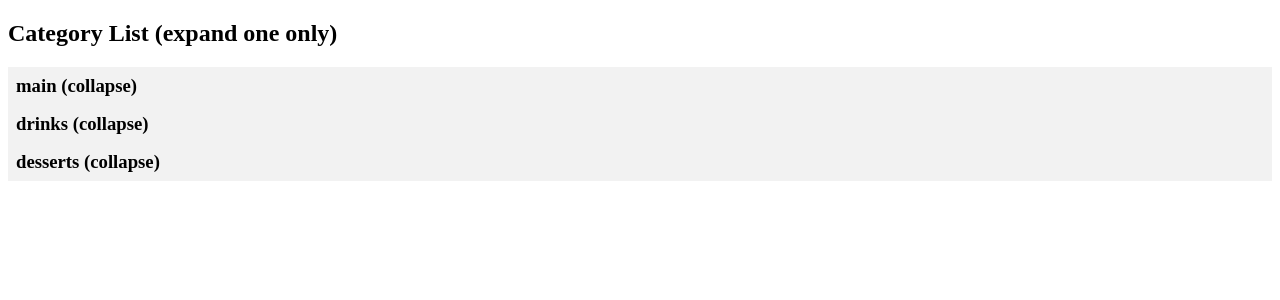
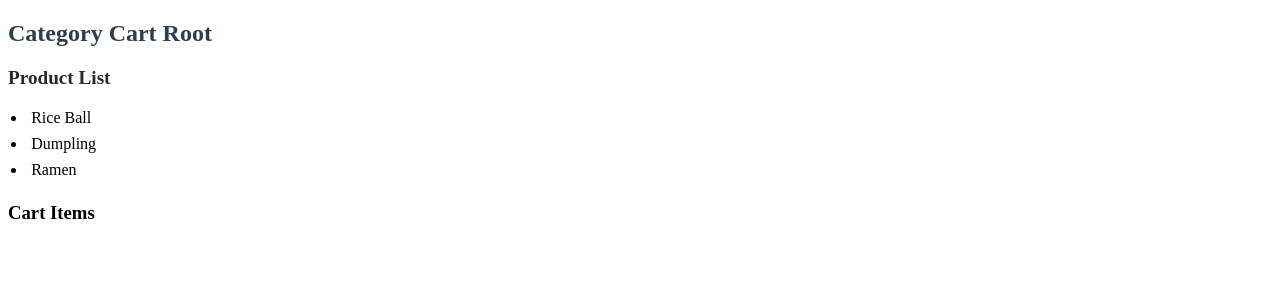
Before and after one commit to Bob769-wq/Angular-lunch-selecor, an Angular app: page / in a window 1280 px wide. Shown: the top 300 px of the page. Built offline with nearby package versions, Linux system fonts and the light colour scheme.

Commit message:
new cart selector system

```diff
--- /dev/null
+++ b/src/app/category-cart/category-cart.component.css
@@ -0,0 +1,3 @@
+h2 {
+  color: #2c3e50;
+}
--- /dev/null
+++ b/src/app/category-cart/category-cart.component.html
@@ -0,0 +1,9 @@
+<h2>Category Cart Root</h2>
+<app-product-list [products]="products()" (add)="addToCart($event)"></app-product-list>
+
+<h3>Cart Items</h3>
+<ul>
+  @for (item of cart(); track $index) {
+  <li>{{item}}</li>
+  }
+</ul>
--- /dev/null
+++ b/src/app/category-cart/category-cart.component.ts
@@ -0,0 +1,21 @@
+import { Component, signal } from '@angular/core';
+import { CommonModule } from '@angular/common';
+import { ProductListComponent } from './product-list.component';
+
+@Component({
+  standalone: true,
+  selector: 'app-category-cart',
+  imports: [CommonModule, ProductListComponent],
+  templateUrl: './category-cart.component.html',
+  styleUrls: ['./category-cart.component.css']
+})
+
+export class CategoryCartComponent {
+  products = signal(['Rice Ball', 'Dumpling', 'Ramen']);
+
+  addToCart(product: string) {
+    this.cart.update(cart => [...cart, product]);
+  }
+
+  cart = signal<string[]>([]);
+}
--- /dev/null
+++ b/src/app/category-cart/product-item.component.css
@@ -0,0 +1,9 @@
+.item {
+  cursor: pointer;
+  padding: 4px;
+  transition: background .2s;
+}
+
+.item:hover {
+  background-color: #f0f0f0;
+}
--- /dev/null
+++ b/src/app/category-cart/product-item.component.html
@@ -0,0 +1 @@
+<li (click)="handleClick()" class="item">{{name}}</li>
--- /dev/null
+++ b/src/app/category-cart/product-item.component.ts
@@ -0,0 +1,19 @@
+import { Component, Input, Output, EventEmitter } from "@angular/core";
+import { CommonModule } from "@angular/common";
+
+@Component({
+  standalone: true,
+  selector: 'app-product-item',
+  imports: [CommonModule],
+  templateUrl: './product-item.component.html',
+  styleUrls: ['./product-item.component.css']
+})
+
+export class ProductItemComponent {
+  @Input() name!: string;
+  @Output() add = new EventEmitter<string>();
+
+  handleClick() {
+    this.add.emit(this.name);
+  }
+}
--- /dev/null
+++ b/src/app/category-cart/product-list.component.css
@@ -0,0 +1,13 @@
+h3 {
+  color: #2a2a2a;
+  font-size: 1.2rem;
+  margin-bottom: .5rem;
+}
+
+ul {
+  padding-left: 1.2rem;
+}
+
+li {
+  margin-bottom: 4px;
+}
--- /dev/null
+++ b/src/app/category-cart/product-list.component.html
@@ -0,0 +1,6 @@
+<h3>Product List</h3>
+<ul>
+  @for (product of products(); track product) {
+  <app-product-item [name]="product" (add)="handleAdd(product)"></app-product-item>
+  }
+</ul>
--- /dev/null
+++ b/src/app/category-cart/product-list.component.ts
@@ -0,0 +1,20 @@
+import { Component, input, output } from '@angular/core';
+import { CommonModule } from '@angular/common';
+import { ProductItemComponent } from './product-item.component';
+
+@Component({
+  selector: 'app-product-list',
+  standalone: true,
+  imports: [CommonModule, ProductItemComponent],
+  templateUrl: './product-list.component.html',
+  styleUrls: ['./product-list.component.css']
+})
+
+export class ProductListComponent {
+  readonly products = input<string[]>();
+  readonly add = output<string>();
+
+  handleAdd(name: string) {
+    this.add.emit(name);
+  }
+}
--- a/src/index.html
+++ b/src/index.html
@@ -10,7 +10,9 @@
 </head>
 
 <body>
+  <app-category-cart></app-category-cart>
   <app-category-exclusive></app-category-exclusive>
+  <app-root></app-root>
 </body>
 
 </html>
--- a/src/main.ts
+++ b/src/main.ts
@@ -1,5 +1,6 @@
 import { bootstrapApplication } from '@angular/platform-browser';
 import { CategoryExclusiveComponent } from './app/category-exclusive/category-exclusive.component';
+import { CategoryCartComponent } from './app/category-cart/category-cart.component'
 
-bootstrapApplication(CategoryExclusiveComponent)
+bootstrapApplication(CategoryCartComponent)
   .catch((err) => console.error(err));
```
